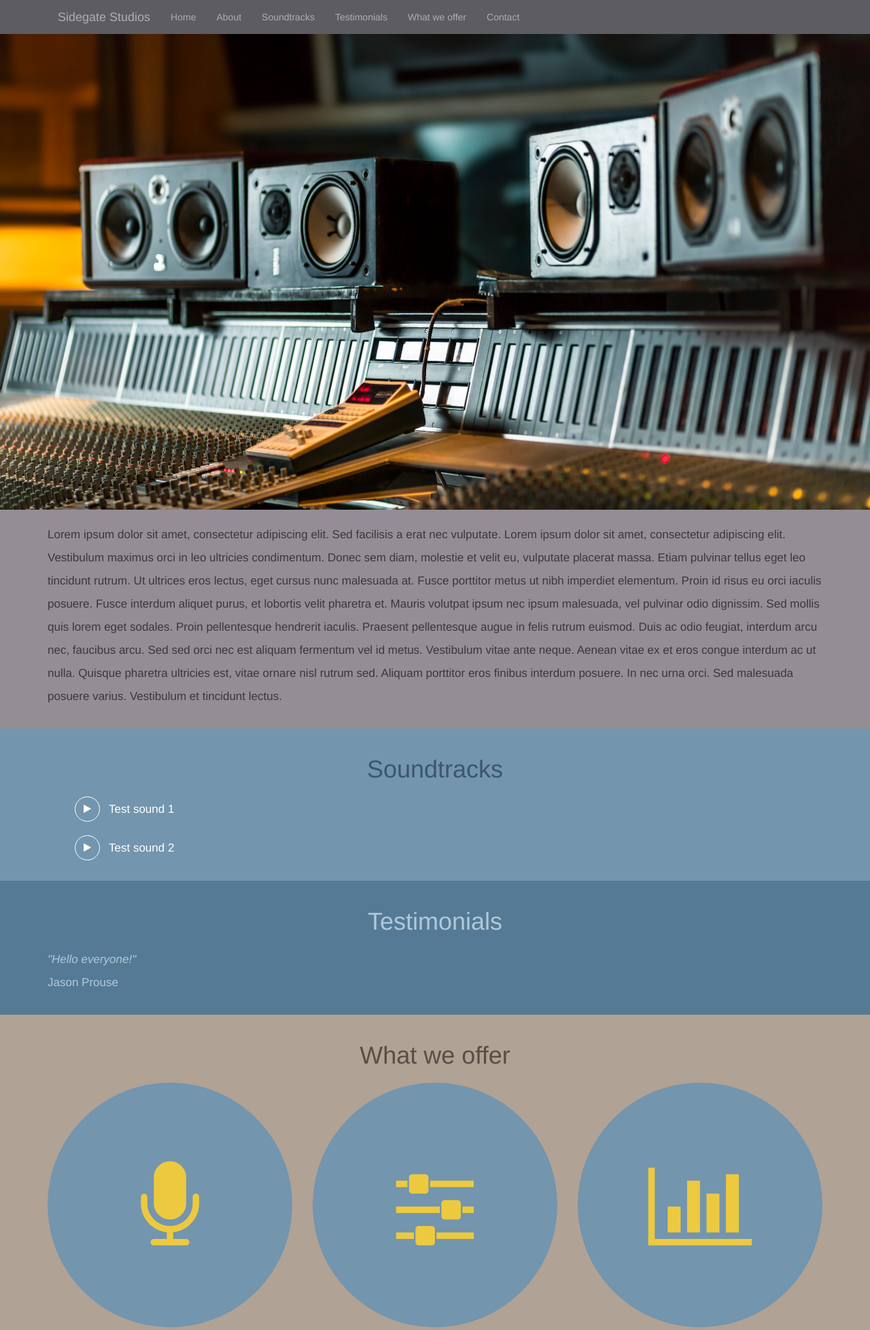
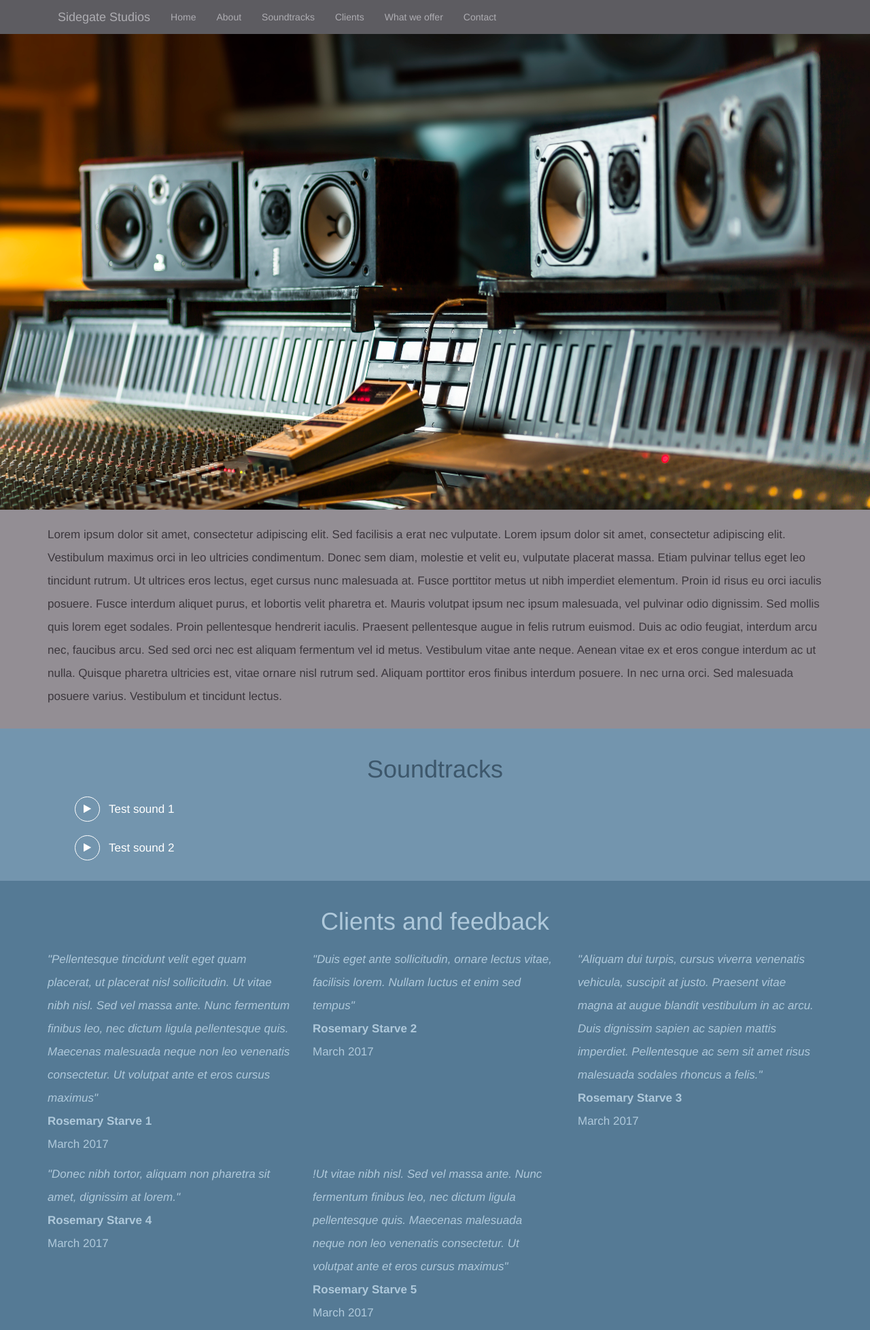
Before and after one commit to jcprouse/sidegate-studios, a PHP site: page /index.html in a window 1280 px wide. Shown: the top 1957 px of the page at 68% size. Run offline with PHP 8.4, Linux system fonts and the light colour scheme; style sheets or scripts are compiled from the project's sources.

Commit message:
Added clients

```diff
--- a/index.html
+++ b/index.html
@@ -61,7 +61,7 @@
             <li><a href="#" src="home">Home</a></li>
             <li><a href="#" src="about">About</a></li>
             <li><a href="#" src="demo">Soundtracks</a></li>
-            <li><a href="#" src="testimonials">Testimonials</a></li>
+            <li><a href="#" src="clients">Clients</a></li>
             <li><a href="#" src="offer">What we offer</a></li>
             <li><a href="#" src="contact">Contact</a></li>
           </ul>
@@ -122,11 +122,38 @@
 </div>
 
 
-<div class="container-main segment-testimonials">
+<div class="container-main segment-clients">
   <div class="container">
     <div class="segment-display">
-      <h1>Testimonials</h1>
-      <p><i>"Hello everyone!"</i><br>Jason Prouse</p>
+      <h1>Clients and feedback</h1>
+      <div class="row">
+      <div class="col-md-4 col-xs-12">
+<p><i>"Pellentesque tincidunt velit eget quam placerat, ut placerat nisl sollicitudin.
+  Ut vitae nibh nisl. Sed vel massa ante. Nunc fermentum finibus leo, nec dictum ligula pellentesque quis.
+  Maecenas malesuada neque non leo venenatis consectetur. Ut volutpat ante et eros cursus maximus"</i><br><b>Rosemary Starve 1</b><br/>March 2017</p>
+      </div>
+
+      <div class="col-md-4 col-xs-12">
+      <p><i>"Duis eget ante sollicitudin, ornare lectus vitae, facilisis lorem. Nullam luctus et enim sed tempus"</i><br><b>Rosemary Starve 2</b><br/>March 2017</p>
+      </div>
+
+      <div class="col-md-4 col-xs-12">
+<p><i>"Aliquam dui turpis, cursus viverra venenatis vehicula, suscipit at justo. Praesent vitae magna at augue blandit vestibulum in ac arcu.
+  Duis dignissim sapien ac sapien mattis imperdiet. Pellentesque ac sem sit amet risus malesuada sodales rhoncus a felis."</i><br><b>Rosemary Starve 3</b><br/>March 2017</p>
+      </div>
+    </div>
+    <div class="row">
+    <!--div class="w-100"></div-->
+      <div class="col-md-4 col-xs-12">
+<p><i>"Donec nibh tortor, aliquam non pharetra sit amet, dignissim at lorem."</i><br><b>Rosemary Starve 4</b><br/>March 2017</p>
+      </div>
+
+      <div class="col-md-4 col-xs-12">
+<p><i>!Ut vitae nibh nisl. Sed vel massa ante. Nunc fermentum finibus leo, nec dictum ligula pellentesque quis.
+  Maecenas malesuada neque non leo venenatis consectetur. Ut volutpat ante et eros cursus maximus"</i><br><b>Rosemary Starve 5</b><br/>March 2017</p>
+      </div>
+    </div>
+
     </div>
   </div>
 </div>
@@ -188,9 +215,9 @@
 
 
         <div class="row">
-          <div class="col-md-6 col-xs-12" >
+          <div class="col-sm-6 col-xs-12" >
             <span style="margin:auto; display:table;">
-              <h2>Contact</h2>
+              <h2 style="text-align:center">Contact</h2>
               <div class="container-fluid">
                 <div class="row">
                   <div class="col-xs-3"><p><i class="fa fa-address-book-o fa-2x" aria-hidden="true"></i></p></div>
@@ -211,7 +238,7 @@
               </div>
             </span>
           </div>
-          <div class="col-md-6 col-xs-12">
+          <div class="col-sm-6 col-xs-12">
             <h2>Opening hours</h2>
           </div>
         </div>
--- a/resources/css/main.css
+++ b/resources/css/main.css
@@ -121,7 +121,7 @@ header {
   background-color: #7395AE;
   color: #3d576b; }
 
-.segment-testimonials {
+.segment-clients {
   background-color: #557A95;
   color: #afc9db; }
 
--- a/resources/css/main.scss
+++ b/resources/css/main.scss
@@ -105,7 +105,7 @@ header {background-color: $colour-bg-1 !important; color: $colour-text-1}
 
 .segment-about {background-color: $colour-bg-2; color: $colour-text-2;}
 .segment-demo {background-color: $colour-bg-3; color: $colour-text-3;}
-.segment-testimonials {background-color: $colour-bg-4; color: $colour-text-4;}
+.segment-clients {background-color: $colour-bg-4; color: $colour-text-4;}
 .segment-offer {background-color: $colour-bg-5; color: $colour-text-5;}
 .segment-offer .segment-display {text-align: center;}
 .segment-contact {background-color: $colour-bg-3; color: $colour-text-3;}
```
Also changed, not shown: 1 other file.
